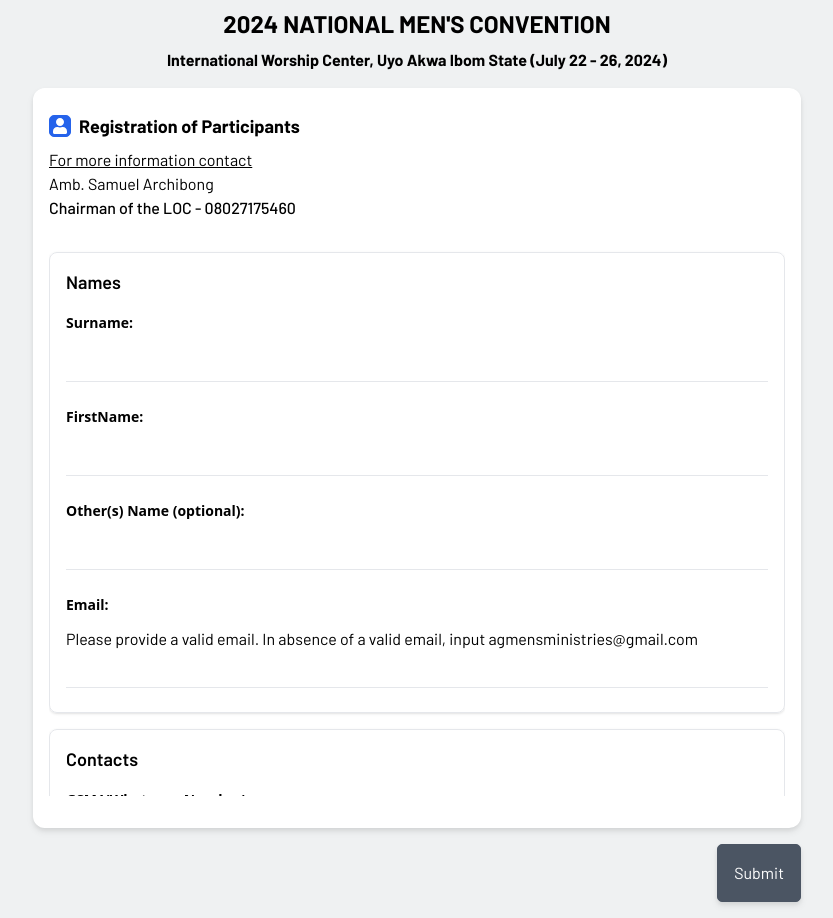
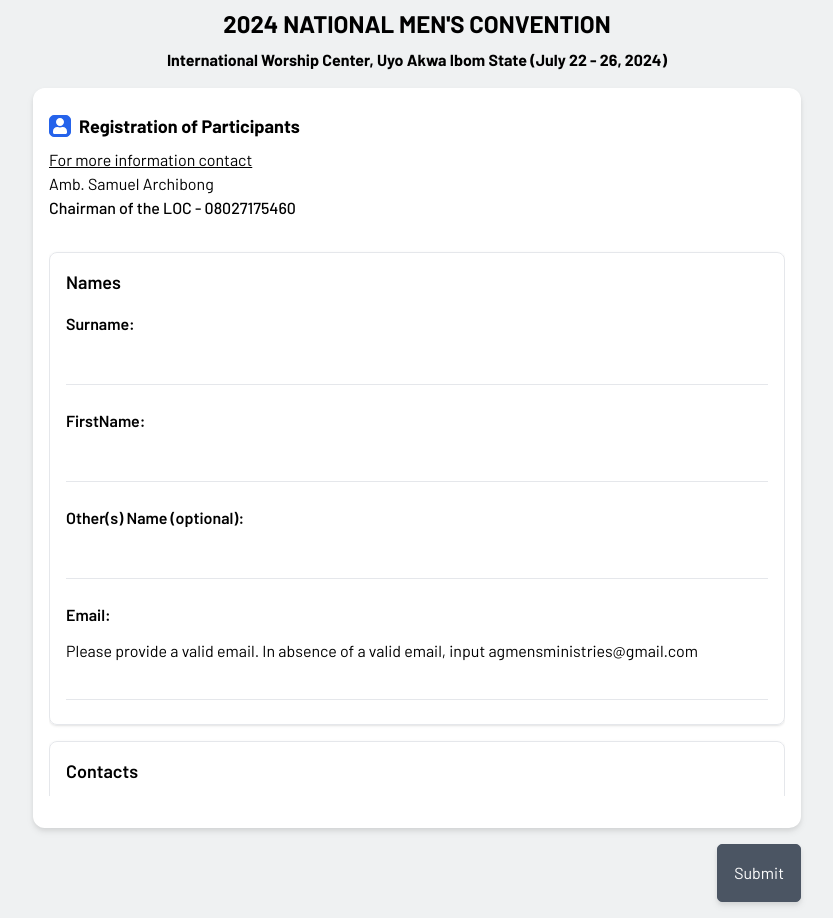
Before and after one commit to Iheyinwa/menreg, a React (Vite) app: page / in a window 1280 px wide. Shown: the whole page, without its empty margins (223-1056 px from the left). Built offline with nearby package versions, Linux system fonts and the light colour scheme; no server answers.

Commit message:
Update design errors

```diff
--- a/src/App.jsx
+++ b/src/App.jsx
@@ -201,9 +201,9 @@ function App() {
                 <InputCard tag="Contacts">
                   <InputField
                     type="tel"
-                    title="GSM1(Whatsapp Number): "
+                    title="GSM1 (Whatsapp Number): "
                     props={{ ...register("gsm1") }}
-                    note="In absence of a whatsapp number, please input 08133164446"
+                    note="In absence of a whatsapp number, input 08133164446"
                   />
                   {errors.gsm1 && <Error error={errors.gsm1.message} />}
                   <InputField
@@ -232,7 +232,7 @@ function App() {
                           setIsNonAG(false);
                         }}
                       />
-                      <label htmlFor="AG Member and Minister" className="px-2">
+                      <label htmlFor="AG Member and Minister" className="px-2 text-base">
                         AG Member and Minister
                       </label>
                     </div>
@@ -264,7 +264,7 @@ function App() {
                           setIsNonAG(false);
                         }}
                       />
-                      <label htmlFor="AG Member" className="px-1">
+                      <label htmlFor="AG Member" className="px-2 text-base">
                         AG Member
                       </label>
                     </div>
@@ -296,7 +296,7 @@ function App() {
                           setIsNonAG(true);
                         }}
                       />
-                      <label htmlFor="Non AG" className="px-2">
+                      <label htmlFor="Non AG" className="px-2 text-base">
                         Non AG (but wish to attend)
                       </label>
                     </div>
--- a/src/components/InputField.jsx
+++ b/src/components/InputField.jsx
@@ -2,7 +2,7 @@ import PropTypes from 'prop-types'
  const InputField = ({type,title, props, onChange, note}) => {
   return (
     <div className='my-2 flex flex-col gap-3 w-full'>
-      <label className="font-semibold text-[14px] inline-flex gap-2 items-center w-fit">
+      <label className="font-semibold text-[16px] inline-flex gap-2 items-center w-fit">
         {title}
       </label>
       <p>{note}</p>
--- a/src/index.css
+++ b/src/index.css
@@ -19,7 +19,7 @@ li,
 button,
 a,
 ul,
-span
+span, label
 {
    font-family: "Barlow", sans-serif;
 }
```
